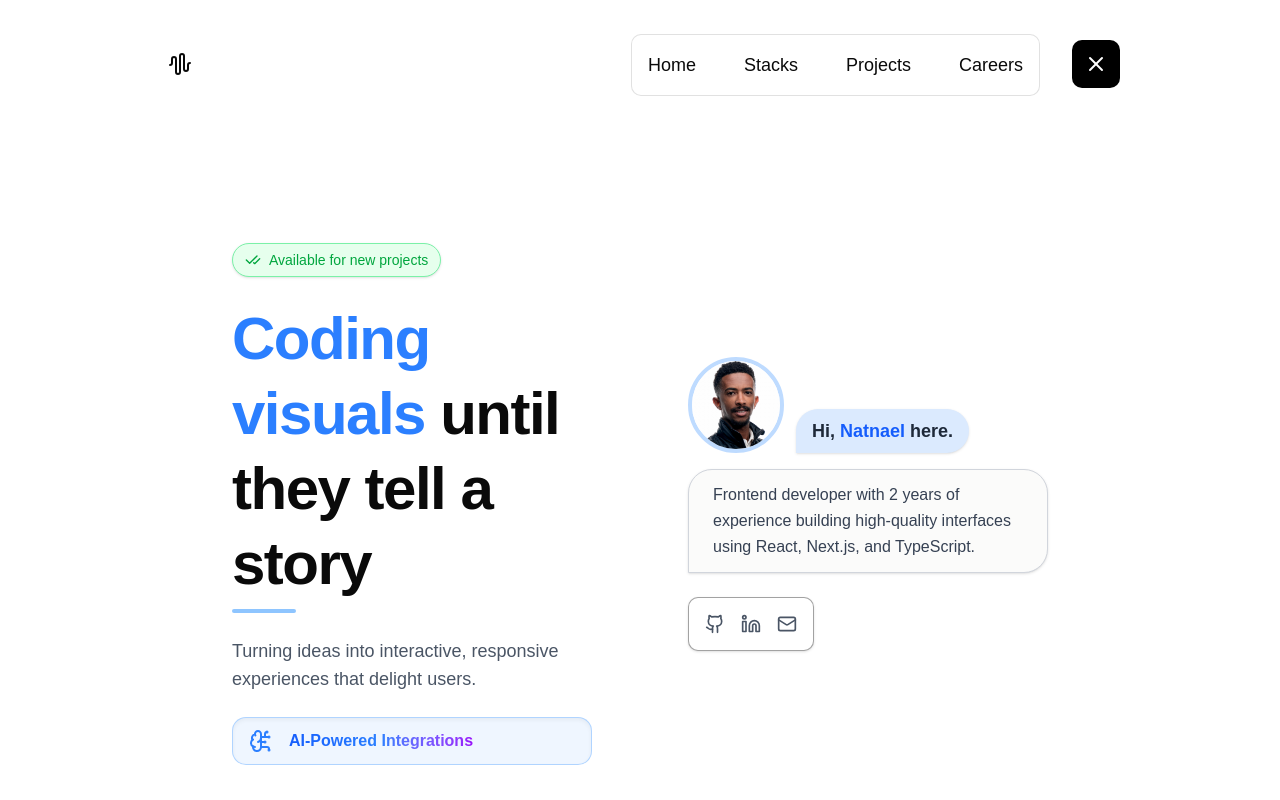
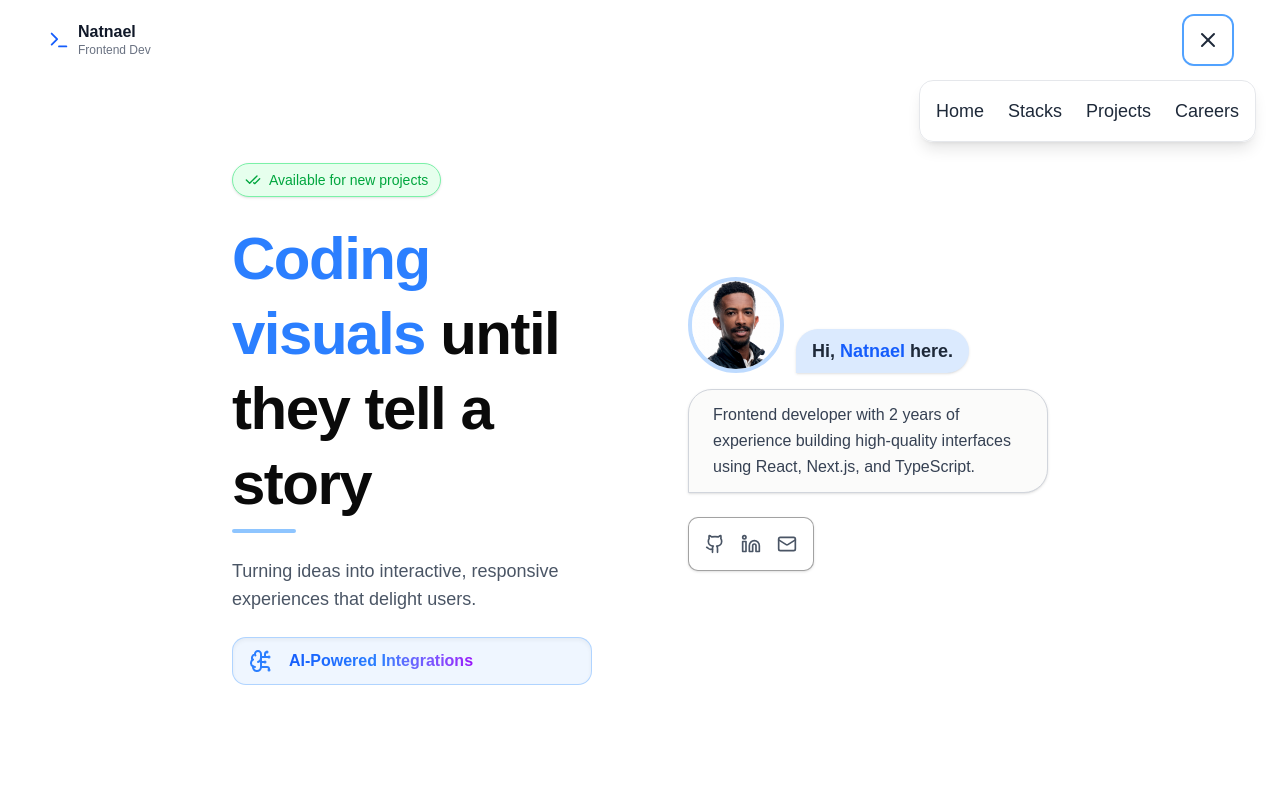
Before and after one commit to NatnaelDemelash/Nat.dev, a Next.js app: page / in a window 1280 px wide. Both pictures are taken after a click on the button "Toggle Menu". Shown: the top 800 px of the page. Built offline with nearby package versions, Linux system fonts and the light colour scheme; a web font is replaced by a local one.

Commit message:
refactor Navbar styling and appearance

```diff
--- a/components/Navbar.tsx
+++ b/components/Navbar.tsx
@@ -1,7 +1,14 @@
 'use client';
 
 import { useState } from 'react';
-import { Equal, X, AudioWaveform } from 'lucide-react';
+import {
+  Equal,
+  X,
+  AudioWaveform,
+  TerminalIcon,
+  Code,
+  Terminal,
+} from 'lucide-react';
 import Link from 'next/link';
 import { Link as ScrollLink } from 'react-scroll';
 
@@ -17,60 +24,84 @@
   ];
 
   return (
-    <header className="relative z-50 flex items-center justify-between p-4">
+    <header className="fixed top-0 left-0 w-full z-50 flex items-center justify-between px-6 lg:px-12 py-4 backdrop-blur-md bg-white/80 dark:bg-gray-900/80">
       {/* Logo */}
-      <Link
-        href="/"
-        className="flex items-center p-2 transition-all duration-300 hover:rotate-180 hover:border-2 hover:border-[#333] hover:rounded-full"
-      >
-        <AudioWaveform size={24} className="" />
+      <Link href="/" className="flex items-center gap-2 group">
+        <Terminal
+          size={22}
+          className="text-blue-600 group-hover:rotate-6 transition-transform"
+        />
+        <span className="flex flex-col leading-tight">
+          <span className="font-bold text-gray-900 dark:text-white">
+            Natnael
+          </span>
+          <span className="text-xs text-gray-500 dark:text-gray-400">
+            Frontend Dev
+          </span>
+        </span>
       </Link>
 
       {/* Menu Button */}
       <button
         onClick={toggleMenu}
-        className="p-3 rounded-lg bg-black text-white z-50 cursor-pointer"
+        className="relative z-50 p-3 rounded-lg bg-white/70 dark:bg-gray-800/70 text-gray-800 dark:text-white backdrop-blur-sm shadow-sm transition-transform duration-300 hover:scale-110 focus:outline-none focus:ring-2 focus:ring-blue-400"
         aria-label="Toggle Menu"
       >
         {isOpen ? <X size={24} /> : <Equal size={24} />}
       </button>
 
-      {/* Slide-in Menu */}
+      {/* Menu */}
       <nav
-        className={`absolute top-full md:-mt-[70px] md:mr-14 border border-[#8282823c] transition-all duration-300 ease-in-out z-40
+        className={`absolute transition-all duration-300 ease-in-out z-40
           ${
             isOpen
               ? 'opacity-100 scale-100'
               : 'opacity-0 scale-95 pointer-events-none'
           }
-          flex bg-white dark:bg-transparent dark:text-white backdrop-blur-2xl rounded-lg  p-4
-          flex-col items-start gap-4
-          sm:flex-row sm:items-center sm:gap-10 md:gap-12
         `}
         style={{
-          left: 'auto',
-          right: 40, // aligns the menu left of the hamburger on desktop
+          top: '100%', // mobile: below button
+          right: '1.5rem',
         }}
       >
+        <div className="hidden md:flex flex-row gap-6 bg-white/90 dark:bg-gray-800/80 backdrop-blur-sm border border-gray-200 dark:border-gray-700 rounded-xl p-4 shadow-lg">
           {sections.map(({ text, id }) => (
             <ScrollLink
               key={id}
               to={id}
               smooth={true}
-            duration={1000}
-            spy={true} // Track when the section is in view
-            onClick={() => setIsOpen(false)} // Close the menu when a link is clicked
-            className="font-medium text-lg cursor-pointer md:text-lg hover:scale-110 transition-all duration-200"
+              duration={800}
+              spy={true}
+              onClick={() => setIsOpen(false)}
+              className="font-medium text-gray-800 dark:text-white text-lg hover:text-blue-500 transition-colors cursor-pointer"
             >
               {text}
             </ScrollLink>
           ))}
+        </div>
+
+        {/* Mobile Menu */}
+        <div className="flex flex-col md:hidden bg-white/90 dark:bg-gray-800/80 backdrop-blur-sm border border-gray-200 dark:border-gray-700 rounded-xl p-4 shadow-lg mt-2">
+          {sections.map(({ text, id }) => (
+            <ScrollLink
+              key={id}
+              to={id}
+              smooth={true}
+              duration={800}
+              spy={true}
+              onClick={() => setIsOpen(false)}
+              className="font-medium text-gray-800 dark:text-white text-lg hover:text-blue-500 transition-colors cursor-pointer mb-2 last:mb-0"
+            >
+              {text}
+            </ScrollLink>
+          ))}
+        </div>
       </nav>
 
       {/* Backdrop overlay for mobile */}
       {isOpen && (
         <div
-          className="fixed inset-0 z-30 bg-opacity-30 lg:hidden"
+          className="fixed inset-0 z-30 bg-transparent md:hidden"
           onClick={toggleMenu}
         />
       )}
```
Lines whose indentation alone changed are shown as unchanged.
